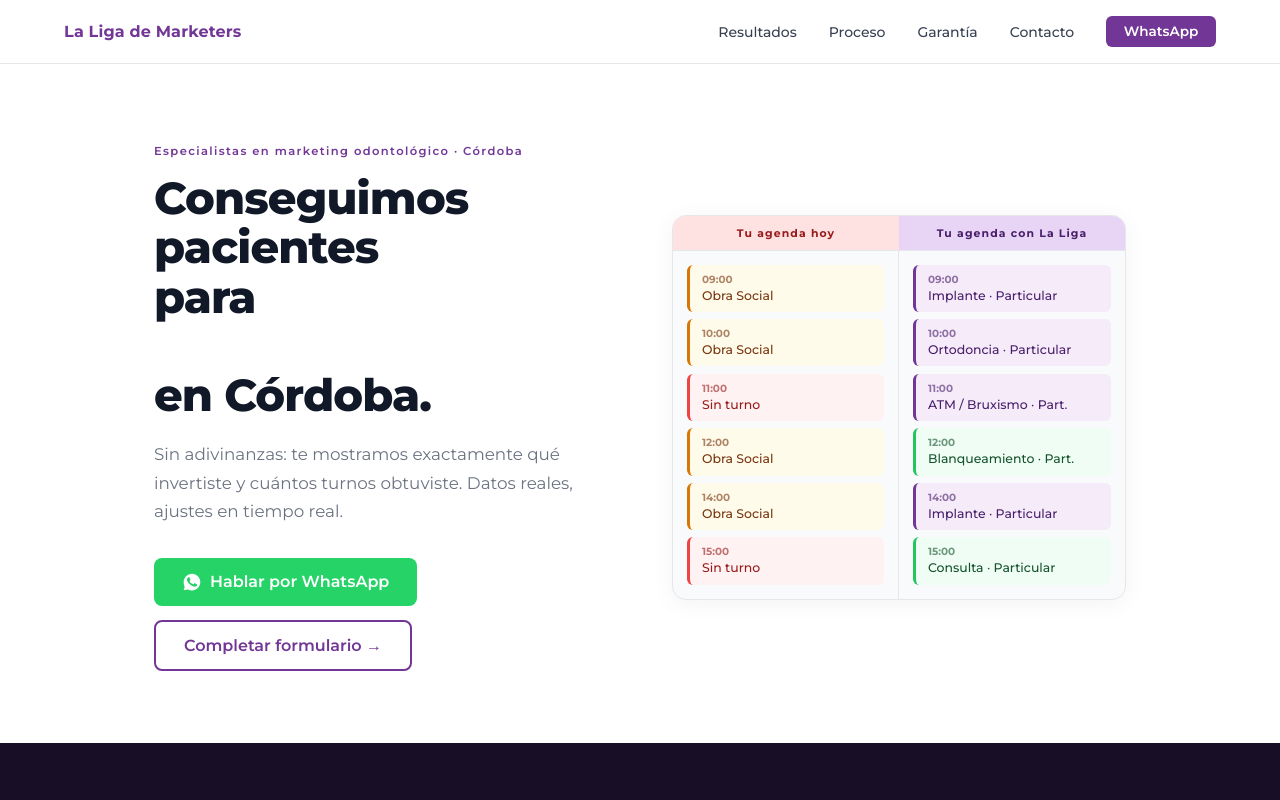
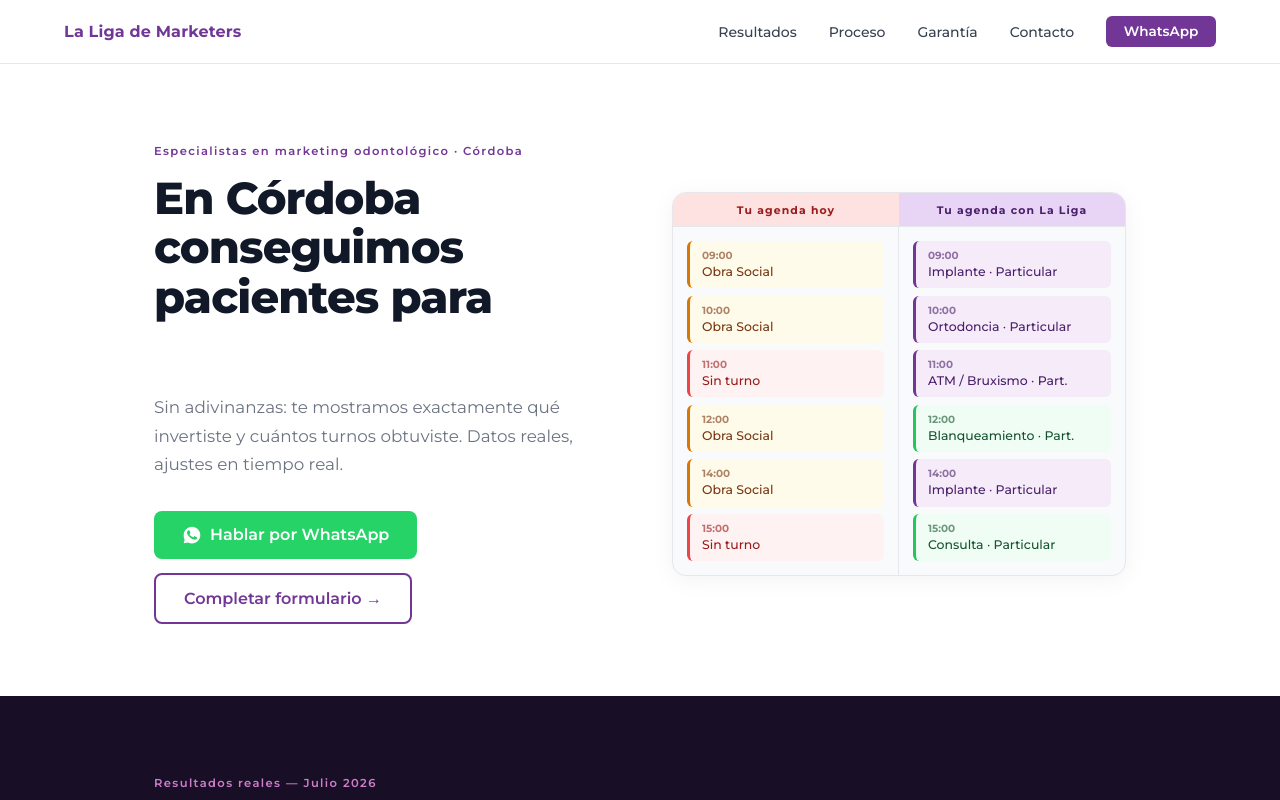
Before and after one commit to laligademarketers-coder/la-liga-de-marketers, a React (Create React App) app: page / in a window 1280 px wide. Shown: the top 800 px of the page. Built offline with nearby package versions, Linux system fonts and the light colour scheme.

Commit message:
fix: hero h1 sin layout shift en word rotante

```diff
--- a/src/LaLiga.css
+++ b/src/LaLiga.css
@@ -149,15 +149,14 @@
   font-style: normal;
 }
 
-/* Contenedor del texto rotante — evita layout shift */
+/* Contenedor del texto rotante — bloque propio, nada después */
 .llm-rotating-wrap {
-  display: inline-block;
-  position: relative;
-  min-width: 2ch;
+  display: block;
+  min-height: 1.15em;
 }
 
 .llm-rotating-wrap em {
-  display: inline-block;
+  display: inline;
 }
 
 .llm-sub {
--- a/src/LaLiga.jsx
+++ b/src/LaLiga.jsx
@@ -34,7 +34,7 @@
   );
 }
 
-const TREATMENTS = ['implantes', 'ortodoncia', 'ATM y bruxismo', 'pacientes particulares'];
+const TREATMENTS = ['implantes', 'ortodoncia', 'bruxismo y ATM', 'particulares'];
 
 function RotatingWord() {
   const [idx, setIdx] = useState(0);
@@ -177,14 +177,23 @@
   const handleChange = e => setForm(p => ({ ...p, [e.target.name]: e.target.value }));
 
   const handleSubmit = async e => {
-  e.preventDefault();
-  if (!form.name || !form.phone) return;
-  const msg = encodeURIComponent(
-    `Hola, soy ${form.name}${form.clinic ? ` de ${form.clinic}` : ''}. Mi WhatsApp es ${form.phone}. ${form.challenge ? `Mi desafío principal: ${form.challenge}.` : ''}`
-  );
-  pushEvent('lead_form_submit', { user_name: form.name, lead_source: 'landing_dental' });
-  window.open(`https://wa.me/${WA_NUMBER}?text=${msg}`, '_blank');
-};
+    e.preventDefault();
+    if (!form.name || !form.phone) return;
+    setStatus('loading');
+    try {
+      const { error } = await supabase.from('leads').insert([{
+        name: form.name, phone: form.phone,
+        clinic: form.clinic || null, challenge: form.challenge || null,
+        source: 'landing_dental', created_at: new Date().toISOString(),
+      }]);
+      if (error) throw error;
+      pushEvent('lead_form_submit', { user_name: form.name, lead_source: 'landing_dental' });
+      setStatus('success');
+    } catch (err) {
+      console.error(err);
+      setStatus('error');
+    }
+  };
 
   return (
     <div className="llm">
@@ -220,9 +229,9 @@
             <motion.h1 className="llm-h1"
               initial={{ opacity: 0, y: 24 }} animate={{ opacity: 1, y: 0 }}
               transition={{ duration: 0.6, delay: 0.2, ease: EASE }}>
-              Conseguimos pacientes<br />
-              para <RotatingWord /><br />
-              en Córdoba.
+              En Córdoba conseguimos<br />
+              pacientes para<br />
+              <RotatingWord />
             </motion.h1>
             <motion.p className="llm-sub"
               initial={{ opacity: 0, y: 20 }} animate={{ opacity: 1, y: 0 }}
```
